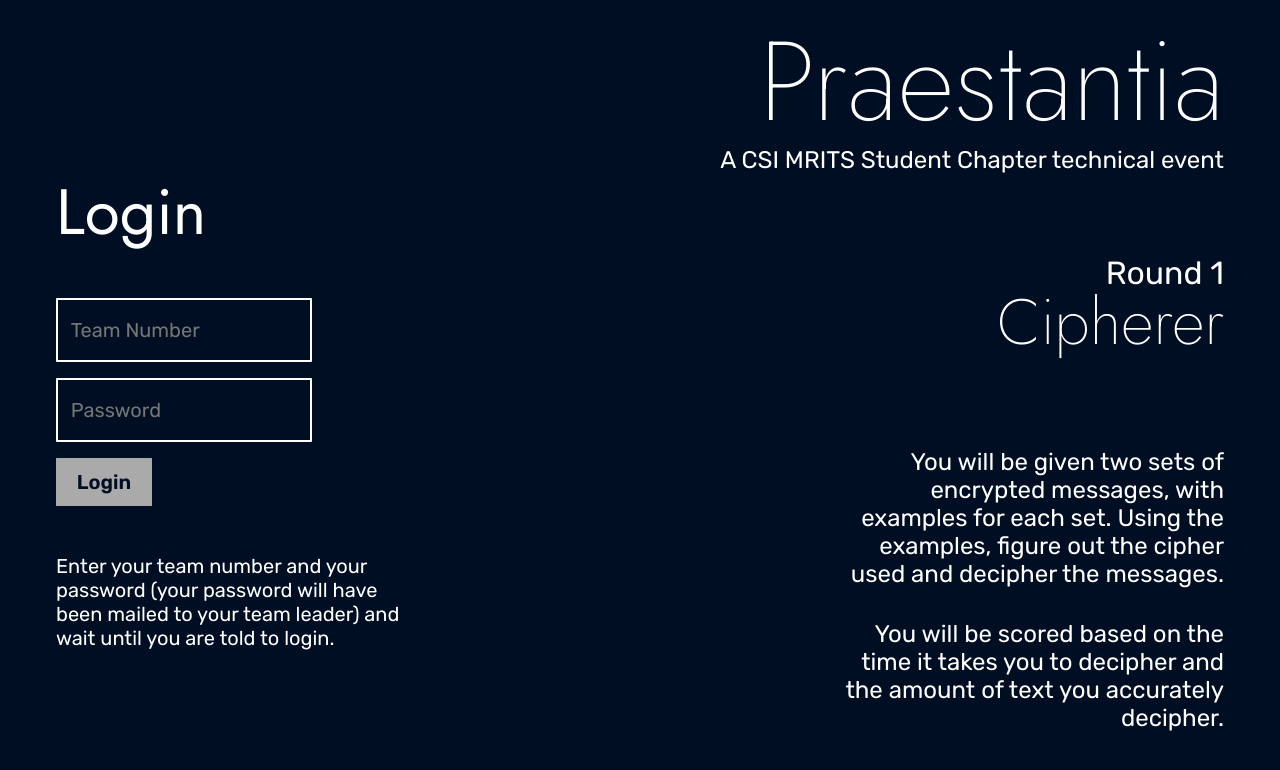
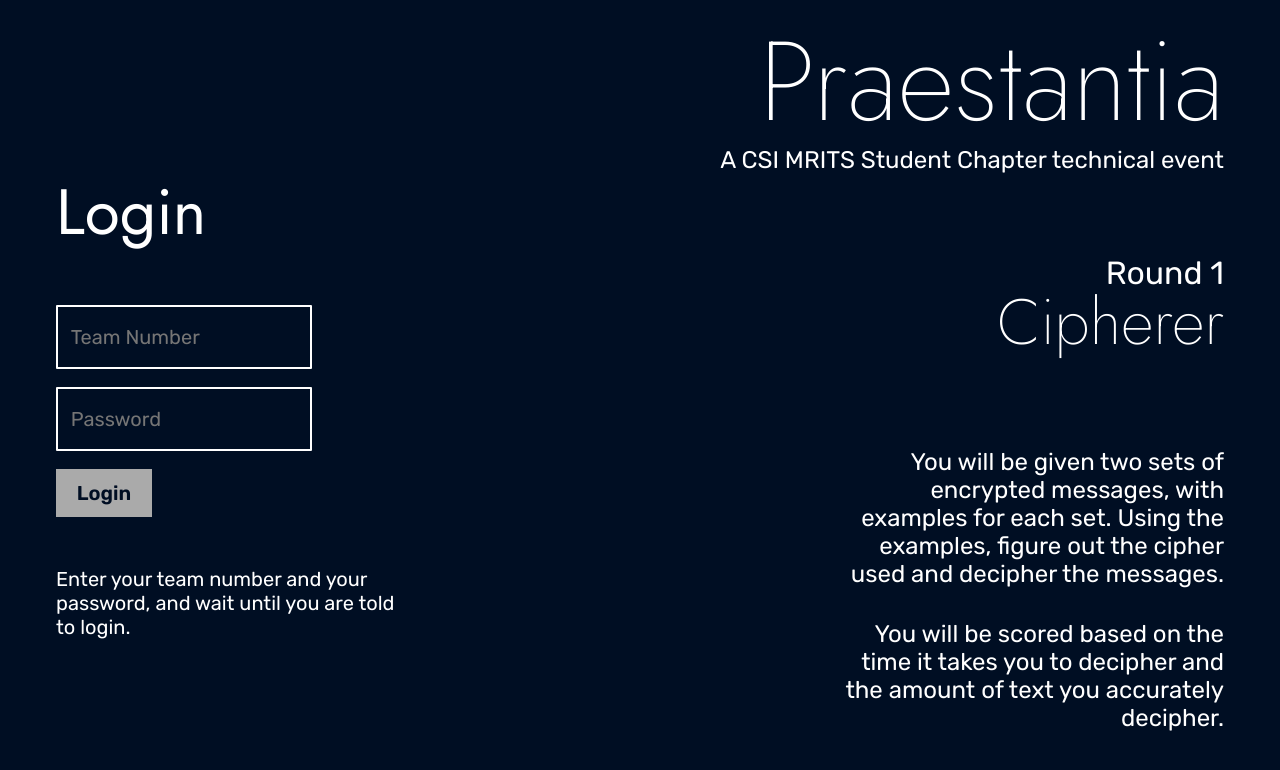
Before and after one commit to MRITS-CSI/Cyphera, a React (Create React App) app: page / in a window 1280 px wide. Shown: the top 770 px of the page. Built offline with nearby package versions, Linux system fonts and the light colour scheme.

Commit message:
fixed login

```diff
--- a/src/Components/Login.tsx
+++ b/src/Components/Login.tsx
@@ -74,8 +74,7 @@
 
 						<div>
 							<p className="desc">
-								Enter your team number and your password (your password will
-								have been mailed to your team leader) and wait until you are
+								Enter your team number and your password, and wait until you are
 								told to login.
 							</p>
 						</div>
```
